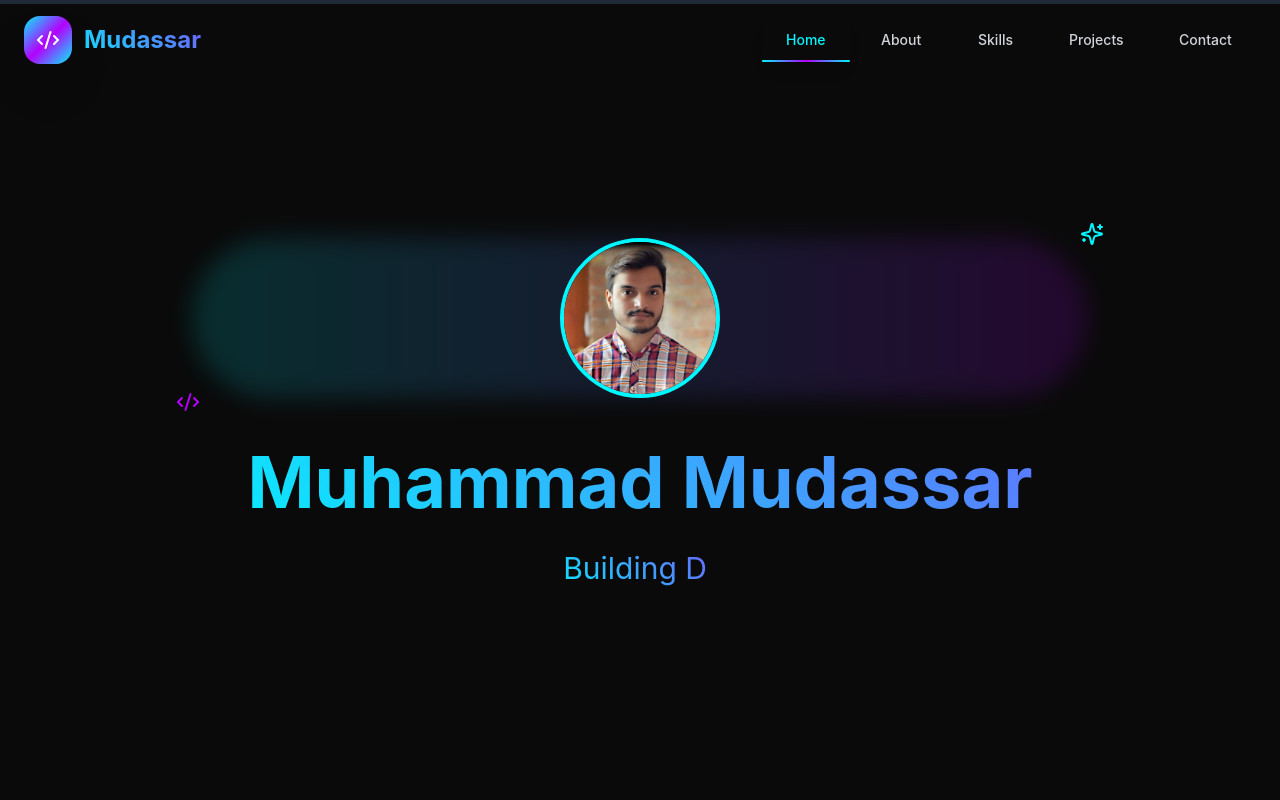
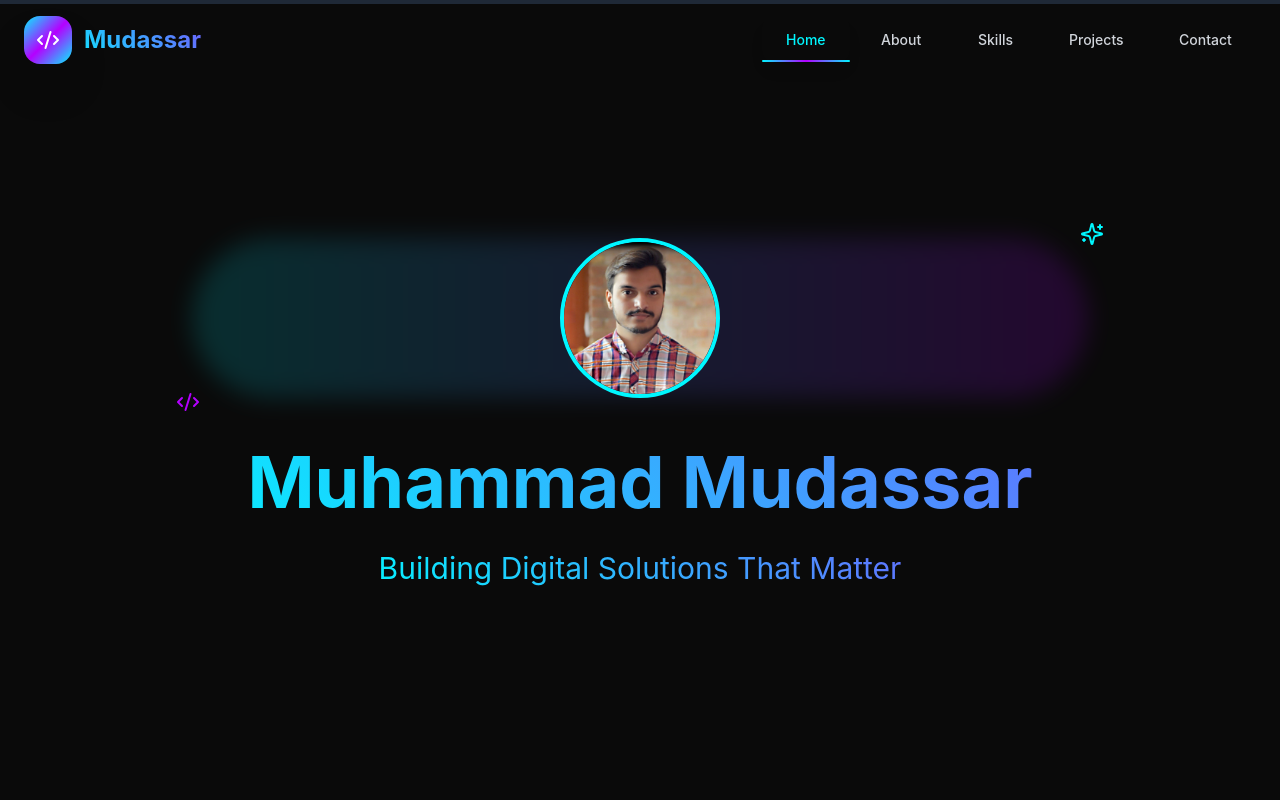
Before and after one commit to mudassar080/mudassar_portfolio, a React (Vite) app: page / in a window 1280 px wide. Shown: the top 800 px of the page. Built offline with nearby package versions, Linux system fonts and the light colour scheme.

Commit message:
Update package dependencies, remove unused 'react-type-animation' package, and enhance typing cursor animation in CSS for improved visibility and performance.

```diff
--- a/package.json
+++ b/package.json
@@ -13,8 +13,7 @@
     "react": "^18.2.0",
     "react-dom": "^18.2.0",
     "react-intersection-observer": "^9.8.1",
-    "react-router-dom": "^6.28.0",
-    "react-type-animation": "^3.2.0"
+    "react-router-dom": "^6.28.0"
   },
   "devDependencies": {
     "@types/react": "^18.2.66",
--- a/src/components/TypeWriter.tsx
+++ b/src/components/TypeWriter.tsx
@@ -1,36 +1,21 @@
-import { TypeAnimation } from "react-type-animation";
-import { useMemo } from "react";
-
 interface TypeWriterProps {
   sequences: (string | number)[];
   className?: string;
-  speed?: number;
-  repeat?: number;
 }
 
 const TypeWriter = ({
   sequences,
-  className = "",
-  speed = 75, // Increased from 50 for better performance
-  repeat = Infinity
+  className = ""
 }: TypeWriterProps) => {
-  // Memoize sequences to prevent unnecessary re-renders
-  const memoizedSequences = useMemo(() => sequences, [sequences]);
+  // Just show the first text sequence without any animation
+  const displayText = sequences.length > 0 && typeof sequences[0] === "string"
+    ? sequences[0]
+    : "";
 
   return (
-    <TypeAnimation
-      sequence={memoizedSequences}
-      wrapper="span"
-      speed={{ type: "keyStrokeDelayInMs", value: speed }}
-      repeat={repeat}
-      className={className}
-      cursor={true}
-      style={{
-        display: 'inline-block',
-        minHeight: '1.2em',
-        willChange: 'auto' // Optimize for performance
-      }}
-    />
+    <span className={className}>
+      {displayText}
+    </span>
   );
 };
 
--- a/src/index.css
+++ b/src/index.css
@@ -293,9 +293,11 @@ nav a {
 
 /* Typing cursor animation */
 .typing-cursor {
-  animation: blink 1s infinite;
+  animation: blink 1.2s infinite;
   color: var(--neon-blue);
   font-weight: bold;
+  margin-left: 2px;
+  opacity: 0.8;
 }
 
 @keyframes blink {
@@ -303,7 +305,7 @@ nav a {
     opacity: 1;
   }
   51%, 100% {
-    opacity: 0;
+    opacity: 0.3;
   }
 }
 
```
Also changed, not shown: 1 other file (tests, documents, lock files or other folders).
